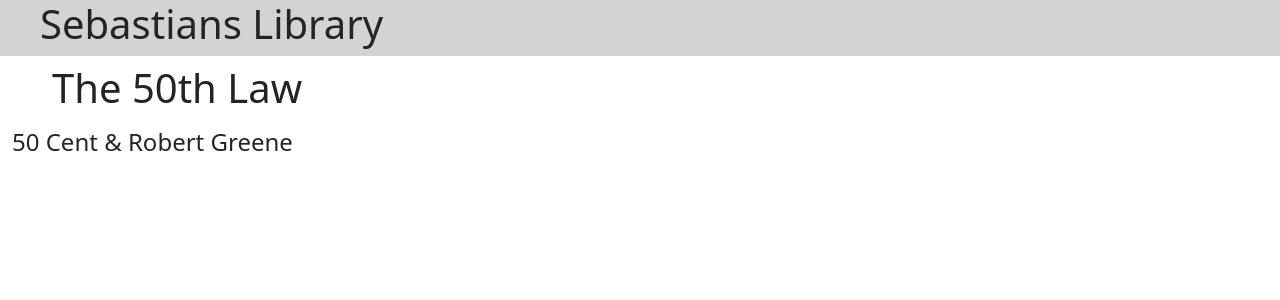
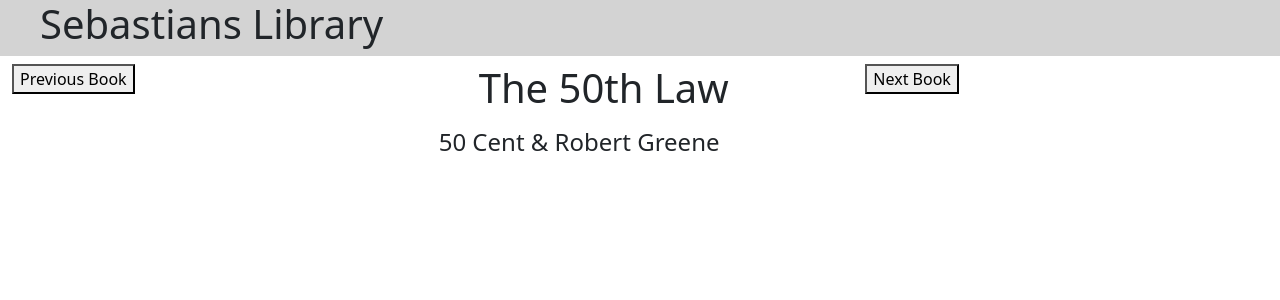
Before and after one commit to sebastianmaxwell1/dcc_library, a React (Create React App) app: page / in a window 1280 px wide. Shown: the top 300 px of the page. Built offline with nearby package versions, Linux system fonts and the light colour scheme.

Commit message:
Created Previous Book Button

```diff
--- a/src/components/App.jsx
+++ b/src/components/App.jsx
@@ -16,22 +16,53 @@
         };
     }
 
+    goToNextBook = () => {
+        let tempBookNumber = this.state.bookNumber;
+        tempBookNumber++;
+        if(tempBookNumber === this.books.length){
+            tempBookNumber = 0;
+        }
+        this.setState({
+            bookNumber: tempBookNumber
+        });
+    }
+
+    goToPreviousBook = () => {
+        let tempBookNumber = this.state.bookNumber;
+        tempBookNumber--;
+        if (tempBookNumber < 0){
+            tempBookNumber = this.books.length - 1
+        }
+        this.setState({
+            bookNumber: tempBookNumber
+        });
+    }
+
 
     render(){
         return (
             <div className="container-fluid">
                 <TitleBar />
-                <div className="col-md-4"></div>
-                {/* Button for previous */}
-                <div className="col-md-4"></div>
-                {/* Book Display */}
-                    <h1>{this.books[this.state.bookNumber].title}</h1>
-                    <h4>{this.books[this.state.bookNumber].author}</h4>
-                <div className="col-md-4"></div>
-                {/* Button for Next Book */}
+                <div className= "row">
+                    <div className="col-md-4">
+                    <button onClick={this.goToPreviousBook}>Previous Book</button>
+                    </div>
+                    {/* Button for previous */}
+                    <div className="col-md-4">
+                    {/* Book Display */}
+                        <h1>{this.books[this.state.bookNumber].title}</h1>
+                        <h4>{this.books[this.state.bookNumber].author}</h4>
+                    </div>
+                    <div className="col-md-4">
+                        {/* Button for Next Book */}
+                        <button onClick={this.goToNextBook}>Next Book</button>
+                        </div>
+                    </div>
             </div>
         )
     }
+
+
 }
 
 export default App;
```
